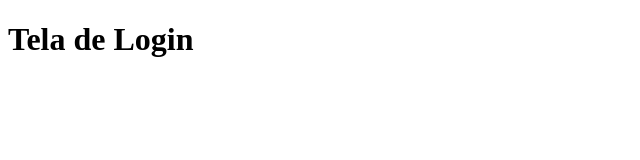
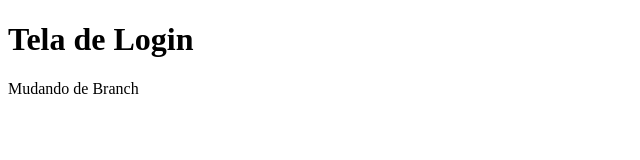
Before and after one commit to Wendel-Davel/projectwn-login, a plain HTML site: page index.html in a window 1280 px wide. Shown: the whole page, without its empty margins (0-640 px from the left). Drawn offline with Linux system fonts and the light colour scheme.

```diff
--- a/index.html
+++ b/index.html
@@ -7,5 +7,6 @@
 </head>
 <body>
     <h1>Tela de Login</h1>
+    <p>Mudando de Branch</p>
 </body>
 </html>
```
